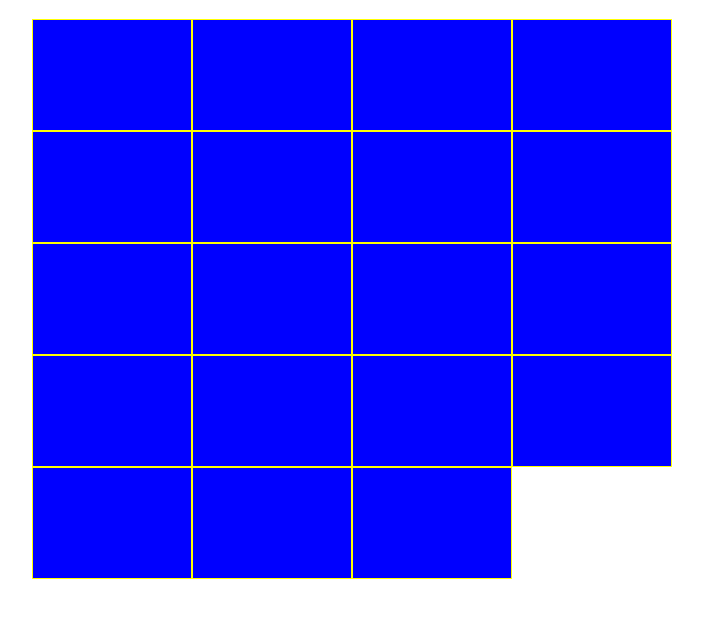
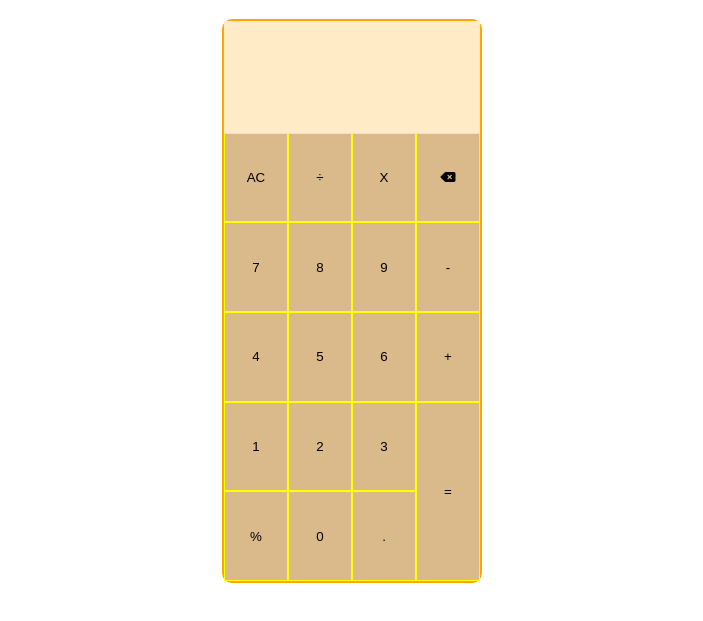
Before and after one commit to DanTheNoodleMan/calculator-ui, a plain HTML site: page index.html in a window 1280 px wide. Shown: the part 61-682 px from the top of the page, without its empty margins (288-991 px from the left). Drawn offline with Linux system fonts and the light colour scheme.

Commit message:
Fixed spacing in html, made the calculator have a screen and a buttons section separate, styled to make structure

```diff
--- a/index.html
+++ b/index.html
@@ -5,6 +5,7 @@
     <meta http-equiv="X-UA-Compatible" content="IE=edge">
     <meta name="viewport" content="width=device-width, initial-scale=1.0">
     <link rel="stylesheet" href="style.css">
+    <script src="https://kit.fontawesome.com/5d3d83ac51.js" crossorigin="anonymous"></script>
     <title>Calculator</title>
 </head>
 <body>
@@ -12,68 +13,35 @@
     <h1>Calculator App</h1>
 
     <div class="calculator-container">
+        <div class="screen-container">
+            <div class="sceen-input">
+
+            </div>
+            <div class="screen-result">
+
+            </div>
+        </div>
         <div class="btns-container">
-            <button class="cancel btn">
-
-            </button>
-            <button class="division btn">
-
-            </button>
-            <button class="multiply btn">
-
-            </button>
-            <button class="backspace btn">
-
-            </button>
-            <button class="seven btn">
-
-            </button>
-            <button class="eight btn">
-
-            </button>
-            <button class="nine btn">
-
-            </button>
-            <button class="minus btn">
-
-            </button>
-            <button class="four btn">
-
-            </button>
-            <button class="five btn">
-
-            </button>
-            <button class="six btn">
-
-            </button>
-            <button class="plus btn">
-
-            </button>
-
-            <button class="one btn">
-
-            </button>
-            <button class="two btn">
-
-            </button>
-            <button class="three btn">
-
-            </button>
-            <button class="equals btn">
-
-            </button>
-
-            <button class="percentage btn">
-
-            </button>
-            <button class="zero btn">
-
-            </button>
-            <button class="dot btn">
-
-            </button>
-
-
+            <button class="cancel btn">AC</button>
+            <button class="division btn">÷</button>
+            <button class="multiply btn">X</button>
+            <button class="backspace btn"><i class="fa-solid fa-delete-left"></i></button>
+            <button class="seven btn">7</button>
+            <button class="eight btn">8</button>
+            <button class="nine btn">9</button>
+            <button class="minus btn">-</button>
+            <button class="four btn">4</button>
+            <button class="five btn">5</button>
+            <button class="six btn">6</button>
+            <button class="plus btn">+</button>
+            <button class="one btn">1</button>
+            <button class="two btn">2</button>
+            <button class="three btn">3</button>
+            <button class="equals btn row-two">=</button>
+            <button class="percentage btn">%</button>
+            <button class="zero btn">0</button>
+            <button class="dot btn">.</button>
+        </div>
     </div>
 
 
--- a/style.css
+++ b/style.css
@@ -7,15 +7,32 @@ body{
     flex-direction: column;
 }
 
+.calculator-container{
+    width:20vw;
+    height: 70vh;
+    border: 2px solid orange;
+    border-radius: 10px;
+}
+
+.screen-container{
+    width:100%;
+    height:20%;
+    background-color: rgb(255, 235, 198);
+}
+
 .btns-container{
-    width:50vw;
-    height: 70vh;
+    width:100%;
+    height:80%;
     display:grid;
     grid-template-columns: repeat(4, 1fr);
     grid-template-rows: repeat(5, 1fr);
 }
 
 .btn{
-    background-color: blue;
+    background-color: rgb(218, 185, 138);
     border:1px solid yellow;
 }
+
+.row-two{
+    grid-row: span 2;
+}
```
